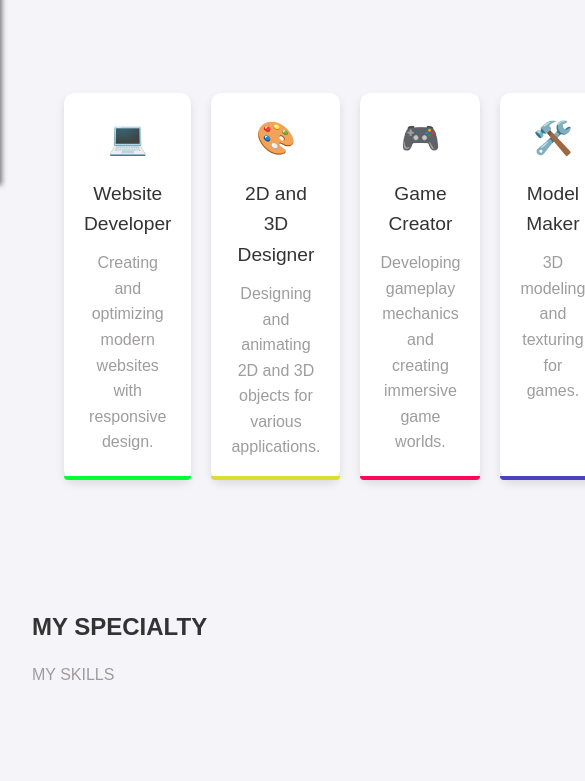
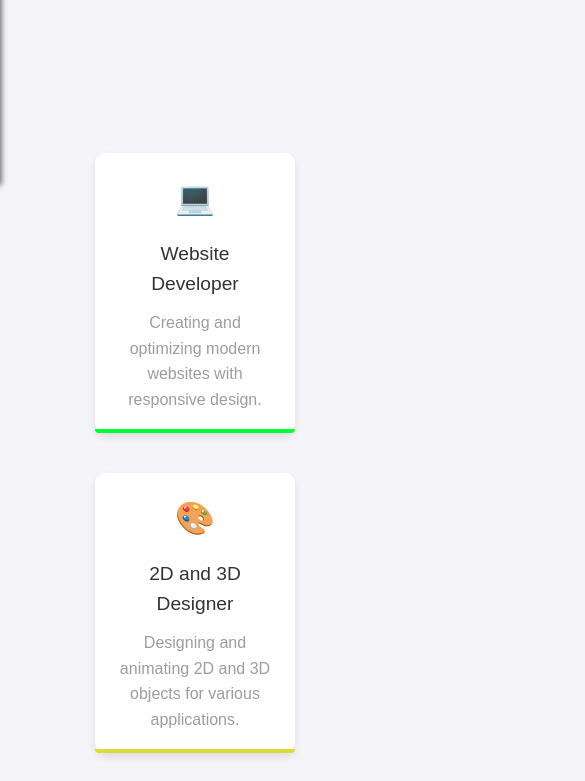
Before and after one commit to els777abdv/elburs.github, a website: page index.html in a window 390 px wide. Shown: the part 659-1440 px from the top of the page, 585 px wide, since content can reach past the window. Drawn offline with Linux system fonts and the light colour scheme.

Commit message:
Update els.css

```diff
--- a/els.css
+++ b/els.css
@@ -349,8 +349,8 @@ section h2 {
 
 
 #experience {
-    margin: 50px;
-    padding: 0 20px;
+    margin: 1px;
+    padding: 0 5px;
     font-family: Arial, sans-serif;
 }
 
@@ -744,6 +744,37 @@ section h2 {
     transition: width 0.3s ease;
   }
 
+#services {
+    display: flex;
+    justify-content: space-around;
+    margin: 60px 20px;
+    gap: 20px;
+    flex-wrap: wrap; /* Добавляем обертку, чтобы карточки могли переноситься */
+}
+
+.card {
+    background: #fff;
+    border-radius: 10px;
+    box-shadow: 0 4px 8px rgba(0, 0, 0, 0.1);
+    padding: 20px;
+    text-align: center;
+    width: 200px;
+    position: relative;
+    transition: transform 0.3s ease, box-shadow 0.3s ease;
+}
+
+@media (max-width: 768px) {
+    #services {
+        flex-direction: column; /* Переключаем карточки в вертикальный режим */
+        align-items: center; /* Центрируем карточки */
+    }
+
+    .card {
+        width: 90%; /* Занимает почти всю ширину экрана */
+        max-width: 300px; /* Ограничение максимальной ширины для красивого вида */
+        margin-bottom: 20px;
+    }
+}
 
 
 
```
